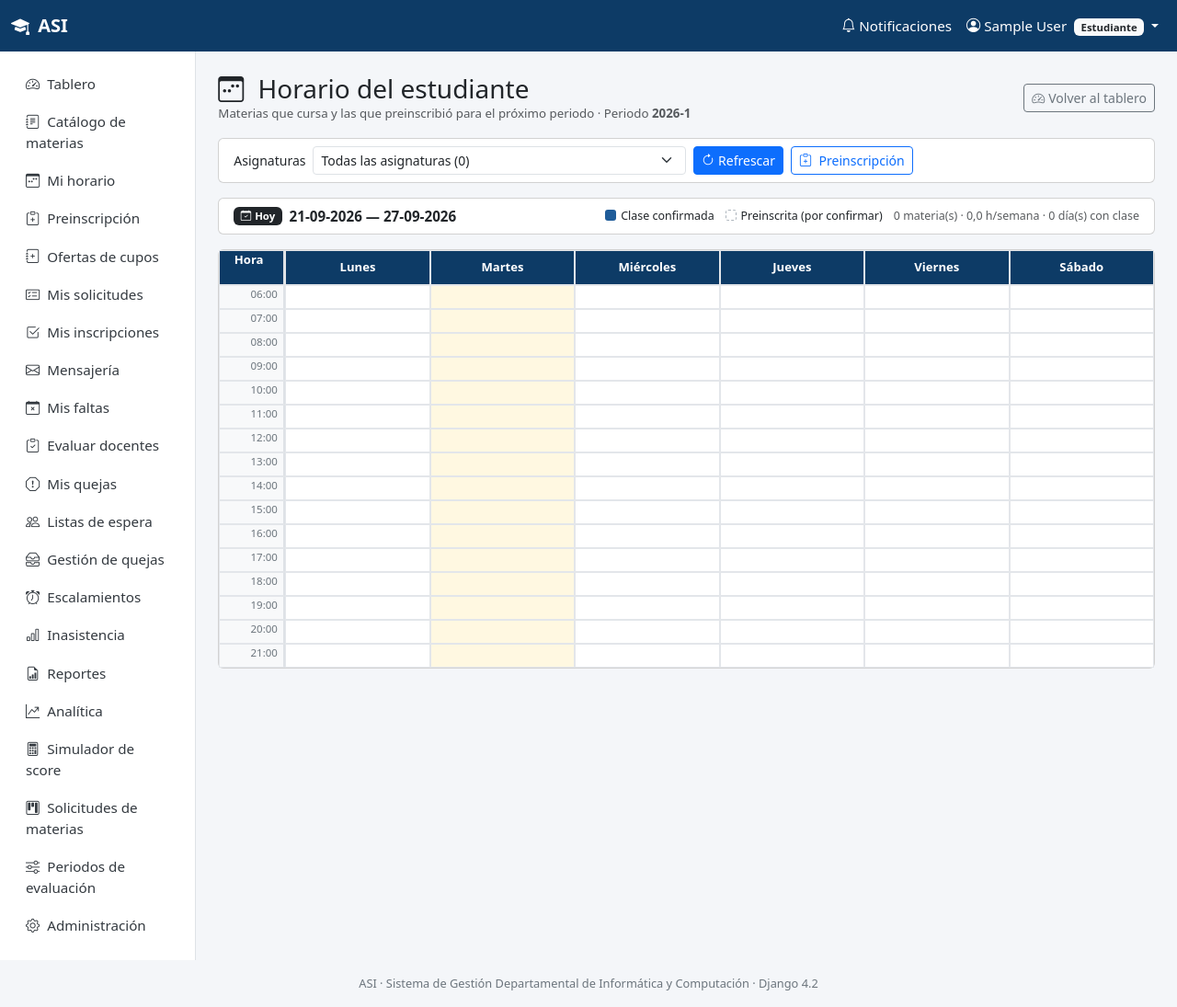
After one commit to estebanLopezU/ProyectoASI, a Django app: page /cupos/horario/ in a window 1280 px wide. The commit adds this page. Shown: the whole page at 92% size. Run offline with Django 4.2, Linux system fonts and the light colour scheme; the visitor is signed in with stand-in values (Sample User, id 1); data that the repository does not hold is empty.

Commit message:
Franja horaria semanal: calendario tipo agenda para estudiantes y docentes

```diff
--- a/cupos/urls.py
+++ b/cupos/urls.py
@@ -22,4 +22,6 @@ urlpatterns = [
          views.mover_prioridad, name="mover_prioridad"),
     path("preinscripcion/preferencias/", views.guardar_preferencias, name="preferencias"),
     path("preinscripcion/enviar/", views.enviar_preinscripcion, name="enviar_preinscripcion"),
+    # Franja horaria semanal (calendario de clases)
+    path("horario/", views.mi_horario, name="mi_horario"),
 ]
--- a/cupos/views.py
+++ b/cupos/views.py
@@ -390,3 +390,36 @@ def enviar_preinscripcion(request):
             f"Preinscripción de {resumen['total']} materias enviada para {periodo}.",
         )
     return redirect("cupos:preinscripcion")
+
+
+# =====================================================================
+# Franja horaria semanal (calendario de clases)
+# =====================================================================
+@login_required
+def mi_horario(request):
+    """Calendario semanal: materias que cursa (estudiante) o dicta (docente).
+
+    Reutiliza OfertaCupo.dia/hora_inicio/hora_fin y las franjas sugeridas
+    de la preinscripción. Permite filtrar por materia y por periodo.
+    """
+    from .horario import horario_de, periodo_vigente, rango_semana
+
+    rol = rol_usuario(request.user)
+    if rol not in ("ESTUDIANTE", "DOCENTE"):
+        messages.info(request, "La franja horaria está disponible para estudiantes y docentes.")
+        return redirect("dashboard")
+
+    solo_materia = request.GET.get("materia") or None
+    periodo = request.GET.get("periodo") or periodo_vigente(request.user, rol)
+
+    datos = horario_de(request.user, rol, periodo=periodo, solo_materia=solo_materia)
+    lunes, domingo, hoy = rango_semana()
+    datos.update({
+        "periodo": periodo,
+        "solo_materia": solo_materia,
+        "semana_inicio": lunes,
+        "semana_fin": domingo,
+        "hoy": hoy,
+        "dia_hoy": hoy.weekday() + 1,
+    })
+    return render(request, "cupos/mi_horario.html", datos)
--- a/static/css/sgdic.css
+++ b/static/css/sgdic.css
@@ -136,3 +136,146 @@ footer.sgdic-footer {
     background-attachment: scroll;
   }
 }
+
+/* =====================================================================
+   Franja horaria semanal (calendario de clases)
+   Estilo tipo agenda: eje de horas (filas) × días (columnas) con bloques
+   de color por materia. Usado por estudiantes (materias que cursan) y
+   docentes (materias que dictan).
+   ===================================================================== */
+.horario-envoltura {
+  overflow-x: auto;
+}
+
+.horario-rejilla {
+  border-collapse: separate;
+  border-spacing: 0;
+  width: 100%;
+  min-width: 760px;
+  table-layout: fixed;
+}
+
+.horario-rejilla th,
+.horario-rejilla td {
+  border: 1px solid #e3e6ea;
+  padding: 0;
+  vertical-align: top;
+}
+
+/* Cabecera de días */
+.horario-rejilla thead th {
+  background-color: var(--sgdic-primario);
+  color: #ffffff;
+  text-align: center;
+  font-size: 0.82rem;
+  font-weight: 600;
+  padding: 0.5rem 0.25rem;
+  position: sticky;
+  top: 0;
+  z-index: 2;
+}
+
+.horario-columna-hora {
+  width: 72px;
+  background-color: #f8f9fa;
+  color: #6c757d;
+  font-size: 0.72rem;
+  font-variant-numeric: tabular-nums;
+  text-align: right;
+  padding: 0 0.4rem 0 0 !important;
+  vertical-align: top !important;
+  border-right: 2px solid #dee2e6 !important;
+}
+
+.horario-celda-hora {
+  height: 26px;
+  background-color: #fcfcfd;
+}
+
+.horario-celda-vacia {
+  height: 26px;
+  background-color: #ffffff;
+}
+
+/* Bloque de clase */
+.horario-bloque {
+  height: 100%;
+  border-radius: 0.35rem;
+  padding: 0.3rem 0.45rem;
+  color: #ffffff;
+  overflow: hidden;
+  border-left: 4px solid rgba(0, 0, 0, 0.25);
+  font-size: 0.75rem;
+  line-height: 1.2;
+  display: block;
+  text-decoration: none;
+  transition: filter 0.15s ease-in-out;
+}
+
+.horario-bloque:hover {
+  filter: brightness(1.15);
+  color: #ffffff;
+}
+
+.horario-bloque .horario-bloque-hora {
+  font-weight: 700;
+  font-variant-numeric: tabular-nums;
+  display: block;
+}
+
+.horario-bloque .horario-bloque-titulo {
+  display: block;
+  margin-top: 0.1rem;
+  text-shadow: 0 1px 2px rgba(0, 0, 0, 0.25);
+}
+
+.horario-bloque .horario-bloque-detalle {
+  display: block;
+  opacity: 0.9;
+  font-size: 0.68rem;
+}
+
+/* Paleta de colores por materia (rotación determinista) */
+.horario-color-0 { background-color: #1f5c99; }
+.horario-color-1 { background-color: #2a7d6e; }
+.horario-color-2 { background-color: #7a4f9e; }
+.horario-color-3 { background-color: #b3652a; }
+.horario-color-4 { background-color: #a8304b; }
+.horario-color-5 { background-color: #3a6b35; }
+
+/* Bloque de preinscripción (aún sin cupo confirmado) */
+.horario-bloque-preliminar {
+  background-color: #ffffff !important;
+  border-left-style: dashed !important;
+  color: #495057 !important;
+}
+
+.horario-bloque-preliminar .horario-bloque-titulo {
+  text-shadow: none;
+}
+
+.horario-leyenda {
+  display: flex;
+  flex-wrap: wrap;
+  gap: 0.75rem;
+  align-items: center;
+  font-size: 0.78rem;
+}
+
+.horario-leyenda .horario-punto {
+  display: inline-block;
+  width: 12px;
+  height: 12px;
+  border-radius: 3px;
+  margin-right: 0.3rem;
+  vertical-align: -1px;
+}
+
+.horario-hoy {
+  background-color: #fff8e1;
+}
+
+@media (max-width: 767.98px) {
+  .horario-columna-hora { width: 56px; font-size: 0.66rem; }
+  .horario-bloque { font-size: 0.68rem; padding: 0.2rem 0.3rem; }
+}
--- a/templates/comun/_menu_lateral.html
+++ b/templates/comun/_menu_lateral.html
@@ -2,6 +2,7 @@
   <li><a class="nav-link" href="{% url 'dashboard' %}"><i class="bi bi-speedometer2 me-2"></i>Tablero</a></li>
   <li><a class="nav-link" href="{% url 'materias:catalogo' %}"><i class="bi bi-journal-text me-2"></i>Catálogo de materias</a></li>
   {% if user.es_estudiante %}
+    <li><a class="nav-link" href="{% url 'cupos:mi_horario' %}"><i class="bi bi-calendar3-week me-2"></i>Mi horario</a></li>
     <li><a class="nav-link" href="{% url 'cupos:preinscripcion' %}"><i class="bi bi-clipboard-plus me-2"></i>Preinscripción</a></li>
     <li><a class="nav-link" href="{% url 'cupos:ofertas' %}"><i class="bi bi-journal-plus me-2"></i>Ofertas de cupos</a></li>
     <li><a class="nav-link" href="{% url 'cupos:mis_solicitudes' %}"><i class="bi bi-card-checklist me-2"></i>Mis solicitudes</a></li>
@@ -12,6 +13,7 @@
     <li><a class="nav-link" href="{% url 'quejas:mis_quejas' %}"><i class="bi bi-exclamation-octagon me-2"></i>Mis quejas</a></li>
   {% endif %}
   {% if user.es_docente %}
+    <li><a class="nav-link" href="{% url 'cupos:mi_horario' %}"><i class="bi bi-calendar3-week me-2"></i>Mi horario de clases</a></li>
     <li><a class="nav-link" href="{% url 'materias:proponer' %}"><i class="bi bi-lightbulb me-2"></i>Proponer materia</a></li>
     <li><a class="nav-link" href="{% url 'evaluaciones:registrar_asistencia' %}"><i class="bi bi-clipboard-data me-2"></i>Registrar asistencia</a></li>
     <li><a class="nav-link" href="{% url 'evaluaciones:revisar_lista' %}"><i class="bi bi-check2-circle me-2"></i>Justificaciones</a></li>
--- /dev/null
+++ b/templates/cupos/mi_horario.html
@@ -0,0 +1,134 @@
+{% extends "base.html" %}
+{% load static %}
+{% block titulo %}Franja horaria{% endblock %}
+{% block contenido %}
+<div class="d-flex justify-content-between align-items-center mb-3 flex-wrap gap-2">
+  <div>
+    <h3 class="mb-0"><i class="bi bi-calendar3-week me-2"></i>
+      {% if resumen.rol == "DOCENTE" %}Horario del docente{% else %}Horario del estudiante{% endif %}
+    </h3>
+    <p class="text-muted small mb-0">
+      {% if resumen.rol == "DOCENTE" %}
+        Materias que dicta y sus horas de clase
+      {% else %}
+        Materias que cursa y las que preinscribió para el próximo periodo
+      {% endif %}
+      {% if periodo %}· Periodo <strong>{{ periodo }}</strong>{% endif %}
+    </p>
+  </div>
+  <a class="btn btn-sm btn-outline-secondary" href="{% url 'dashboard' %}">
+    <i class="bi bi-speedometer2 me-1"></i>Volver al tablero
+  </a>
+</div>
+
+{# --- Filtros del encabezado --- #}
+<div class="card mb-3">
+  <div class="card-body py-2">
+    <form method="get" class="row g-2 align-items-center">
+      <div class="col-auto">
+        <label class="col-form-label col-form-label-sm" for="filtro-materia">Asignaturas</label>
+      </div>
+      <div class="col-md-5">
+        <select class="form-select form-select-sm" name="materia" id="filtro-materia">
+          <option value="">Todas las asignaturas ({{ materias|length }})</option>
+          {% for codigo, nombre in materias %}
+            <option value="{{ codigo }}" {% if solo_materia == codigo %}selected{% endif %}>
+              {{ codigo }} — {{ nombre }}
+            </option>
+          {% endfor %}
+        </select>
+      </div>
+      <div class="col-auto">
+        <button class="btn btn-sm btn-primary"><i class="bi bi-arrow-clockwise me-1"></i>Refrescar</button>
+      </div>
+      <div class="col-auto">
+        <a class="btn btn-sm btn-outline-primary" href="{% url 'cupos:preinscripcion' %}">
+          <i class="bi bi-clipboard-plus me-1"></i>
+          {% if resumen.rol == "DOCENTE" %}Gestionar cupos{% else %}Preinscripción{% endif %}
+        </a>
+      </div>
+      {% if solo_materia %}
+        <div class="col-auto">
+          <a class="btn btn-sm btn-outline-secondary" href="{% url 'cupos:mi_horario' %}">
+            <i class="bi bi-x-lg me-1"></i>Limpiar filtro
+          </a>
+        </div>
+      {% endif %}
+    </form>
+  </div>
+</div>
+
+{# --- Barra de la semana --- #}
+<div class="card mb-3">
+  <div class="card-body py-2 d-flex justify-content-between align-items-center flex-wrap gap-2">
+    <div class="d-flex align-items-center gap-2">
+      <span class="badge bg-dark"><i class="bi bi-calendar-check me-1"></i>Hoy</span>
+      <span class="fw-semibold">{{ semana_inicio|date:"d-m-Y" }} — {{ semana_fin|date:"d-m-Y" }}</span>
+    </div>
+    <div class="horario-leyenda">
+      <span><span class="horario-punto" style="background-color:#1f5c99;"></span>Clase confirmada</span>
+      <span><span class="horario-punto" style="background-color:#ffffff;border:1px dashed #adb5bd;"></span>Preinscrita (por confirmar)</span>
+      <span class="text-muted">
+        {{ resumen.total_materias }} materia(s) · {{ resumen.horas_semanales }} h/semana ·
+        {{ resumen.dias_con_clase }} día(s) con clase
+      </span>
+    </div>
+  </div>
+</div>
+
+{% if colisiones %}
+  <div class="alert alert-warning">
+    <i class="bi bi-exclamation-triangle me-1"></i>
+    <strong>Conflicto de horario detectado (RN-03):</strong>
+    <ul class="mb-0 small">
+      {% for a, b in colisiones %}
+        <li>{{ a.materia.codigo }} y {{ b.materia.codigo }} se cruzan el día {{ a.dia }} entre {{ a.etiqueta_hora }} y {{ a.fin|time:"H:i" }}.</li>
+      {% endfor %}
+    </ul>
+  </div>
+{% endif %}
+
+{# --- Rejilla del calendario semanal --- #}
+<div class="card">
+  <div class="card-body p-0 horario-envoltura">
+    <table class="horario-rejilla">
+      <thead>
+        <tr>
+          <th class="horario-columna-hora">Hora</th>
+          {% for valor_dia, nombre_dia in dias %}
+            <th class="{% if valor_dia == dia_hoy %}horario-hoy{% endif %}">
+              {{ nombre_dia }}
+            </th>
+          {% endfor %}
+        </tr>
+      </thead>
+      <tbody>
+        {% for fila in filas %}
+          <tr>
+            <td class="horario-columna-hora">{{ fila.hora }}</td>
+            {% for celda in fila.celdas %}
+              {% if not celda.omitida %}
+                {% if celda.bloque %}
+                  <td rowspan="{{ celda.bloque.filas_ocupadas }}"
+                      class="{% if celda.bloque.dia == dia_hoy %}horario-hoy{% endif %}">
+                    <div class="horario-bloque {{ celda.bloque.color }}{% if celda.bloque.preliminar %} horario-bloque-preliminar{% endif %}"
+                         title="{{ celda.bloque.titulo }} · {{ celda.bloque.detalle }}">
+                      <span class="horario-bloque-hora">{{ celda.bloque.etiqueta_hora }}</span>
+                      <span class="horario-bloque-titulo">{{ celda.bloque.materia.nombre }}</span>
+                      {% if celda.bloque.detalle %}
+                        <span class="horario-bloque-detalle">{{ celda.bloque.detalle }}</span>
+                      {% endif %}
+                    </div>
+                  </td>
+                {% else %}
+                  <td class="horario-celda-vacia {% if forloop.counter == dia_hoy %}horario-hoy{% endif %}"></td>
+                {% endif %}
+              {% endif %}
+            {% endfor %}
+          </tr>
+        {% endfor %}
+      </tbody>
+    </table>
+  </div>
+</div>
+{% endblock %}
--- a/templates/dashboard_estudiante.html
+++ b/templates/dashboard_estudiante.html
@@ -102,6 +102,7 @@
     <div class="card h-100">
       <div class="card-header">Accesos rápidos</div>
       <div class="list-group list-group-flush">
+        <a class="list-group-item list-group-item-action" href="{% url 'cupos:mi_horario' %}">Ver mi horario semanal de clases</a>
         <a class="list-group-item list-group-item-action" href="{% url 'cupos:preinscripcion' %}">Preinscribir asignaturas del próximo periodo</a>
         <a class="list-group-item list-group-item-action" href="{% url 'cupos:ofertas' %}">Solicitar cupos de materias</a>
         <a class="list-group-item list-group-item-action" href="{% url 'evaluaciones:mis_invitaciones' %}">Evaluar a mis docentes</a>
```
Also changed, not shown: comun/kpi.py (+10 -0 lines), cupos/horario.py (added, +292 -0 lines), templates/dashboard_docente.html (+10 -0 lines), README.md.
